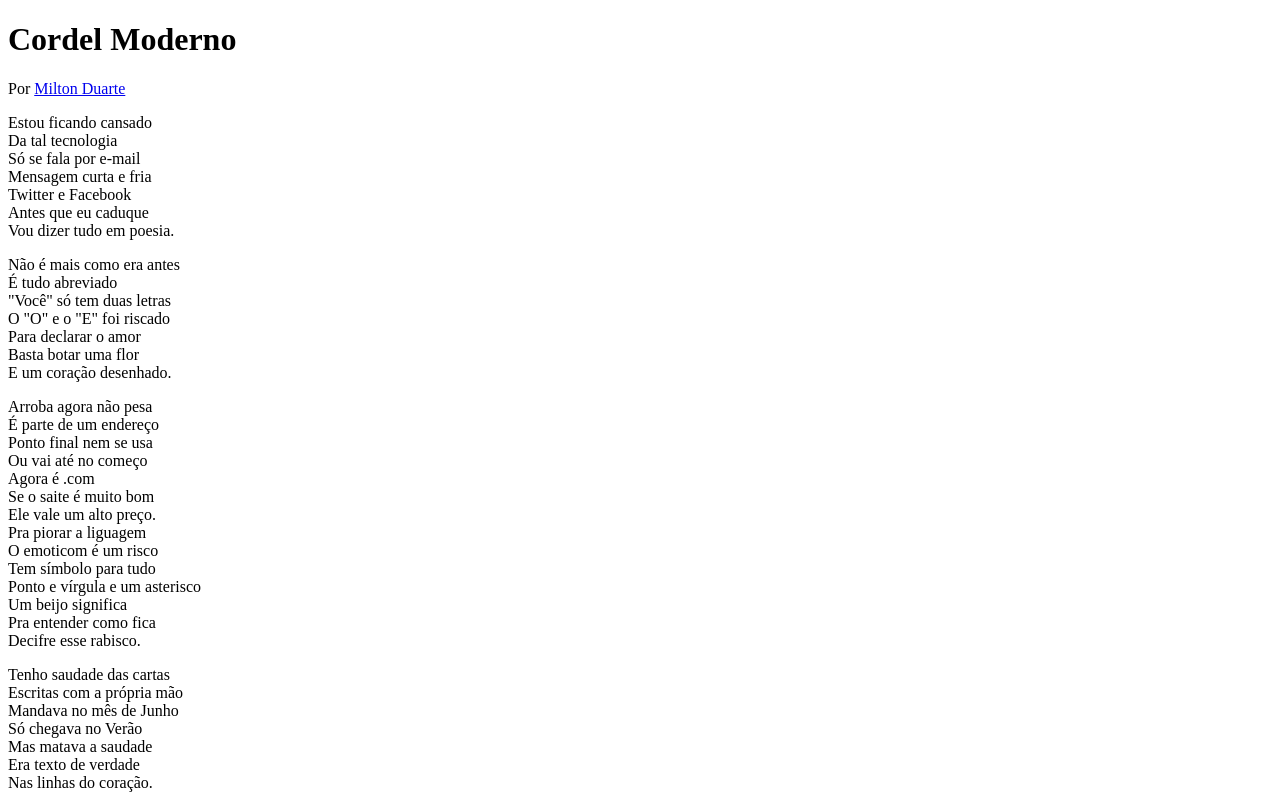
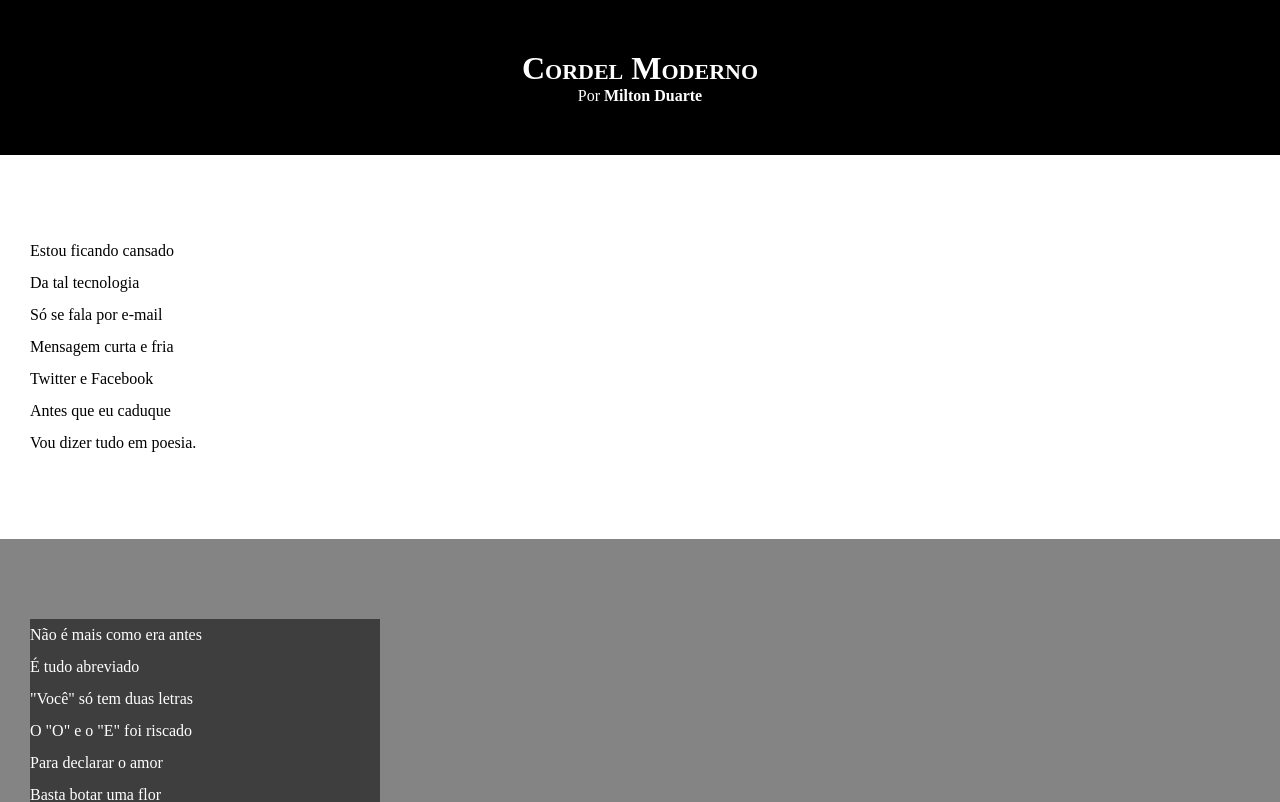
Before and after one commit to YuriOzorio/html-css, a plain HTML site: page exercicios/Modulo3/Desafios/index.html in a window 1280 px wide. Shown: the top 802 px of the page. Drawn offline with Linux system fonts and the light colour scheme.

Commit message:
atualizando os textos

```diff
--- a/exercicios/Modulo3/Desafios/estilo/style.css
+++ b/exercicios/Modulo3/Desafios/estilo/style.css
@@ -1 +1,65 @@
 @charset "UTF-8";
+
+*{
+  margin: 0px;
+  padding: 0px;
+}
+
+html, body{
+  min-height: 100vh;
+  background-color: darkgray;
+}
+
+header{
+  background-color: black;
+  color: white;
+  text-align: center;
+}
+
+header > h1{
+  padding-top: 50px;
+  font-variant: small-caps;
+}
+
+header > p {
+  padding-bottom: 50px;
+}
+
+header a, footer a {
+  color: white;
+  text-decoration: none;
+  font-weight: bolder;
+}
+
+header a:hover, footer a:hover{
+  text-decoration: underline;
+}
+
+section{
+  padding-top: 10vh;
+  padding-bottom: 10vh;
+  line-height: 2em;
+  padding-left: 30px;
+}
+
+section.normal{
+  background-color: white;
+  color: black;
+}
+
+section.imagem{
+  background-color: rgba(0, 0, 0, 0.219);
+  color: white;
+}
+
+section.imagem > p{
+  background-color: rgba(0, 0, 0, 0.527);
+  width: 350px;
+}
+
+footer{
+  background-color: black;
+  text-align: center;
+  color: white;
+  padding: 10px;
+}
--- a/exercicios/Modulo3/Desafios/index.html
+++ b/exercicios/Modulo3/Desafios/index.html
@@ -17,7 +17,7 @@
     </p>
   </header>
 
-  <section>
+  <section class="normal">
     <p>
       Estou ficando cansado <br>
       Da tal tecnologia <br>
@@ -31,7 +31,7 @@
 
 
 
-  <section>
+  <section class="imagem">
     <p>
       Não é mais como era antes <br>
       É tudo abreviado <br>
@@ -45,7 +45,7 @@
 
 
 
-  <section>
+  <section class="normal">
     <p>
       Arroba agora não pesa <br>
       É parte de um endereço <br>
@@ -66,7 +66,7 @@
 
 
 
-  <section>
+  <section class="imagem">
     <p>
       Tenho saudade das cartas <br>
       Escritas com a própria mão <br>
@@ -80,7 +80,7 @@
 
 
 
-  <section>
+  <section class="normal">
     <p>
       Agora, escrevo e envio <br>
       Chegando na mesma hora <br>
```
